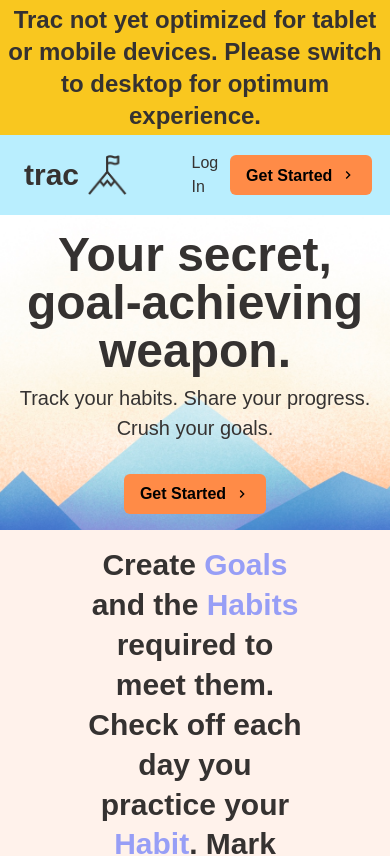
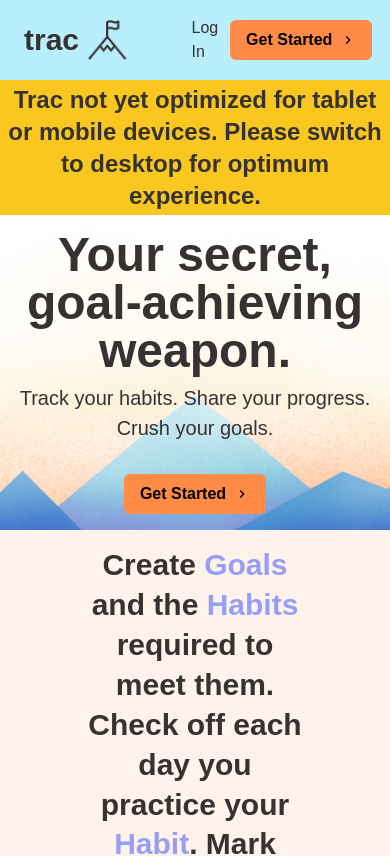
Before and after one commit to dyazdani/trac, a React (Vite) app: page / in a window 390 px wide. Shown: the top 856 px of the page. Built offline with nearby package versions, Linux system fonts and the light colour scheme; a web font is replaced by a local one.

Commit message:
Made mobile warning header sticky underneath AppHeader

```diff
--- a/src/client/components/LandingPage.tsx
+++ b/src/client/components/LandingPage.tsx
@@ -29,14 +29,18 @@ const LandingPage = () => {
     const navigate = useNavigate();
     return (
         <>
+
+            <AppHeader isBannerDisplayed={false}/>
             <Hide below="md">
                 <Show breakpoint="(max-height: 565px)">
                     <Heading
                     as="h1"
-                    size="md"
+                    size="lg"
                     textAlign="center"
                     backgroundColor="yellow.500"
                     padding="1vw"
+                    position="sticky"
+                    top="75px"
                     >
                     Trac not yet optimized for tablet or mobile devices. Please switch to desktop for optimum experience.
                     </Heading>
@@ -51,11 +55,12 @@ const LandingPage = () => {
                     textAlign="center"
                     backgroundColor="gold.400"
                     padding="1vw"
+                    position="sticky"
+                    top="75px"
                 >
                     Trac not yet optimized for tablet or mobile devices. Please switch to desktop for optimum experience.
                 </Heading>
             </Show>
-            <AppHeader isBannerDisplayed={false}/>
             <VStack
                 h="100vh"
                 w="100vw"
```
